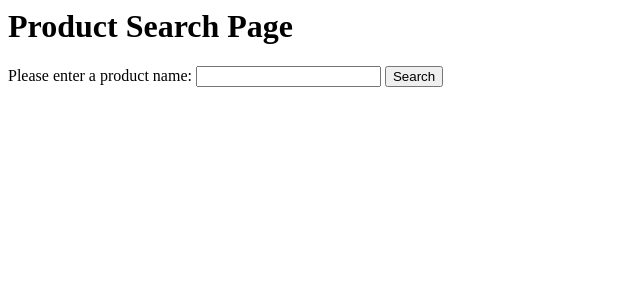
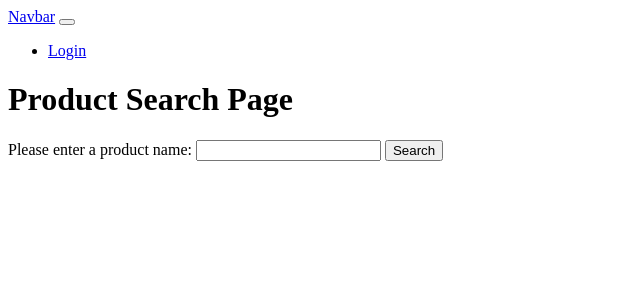
Before and after one commit to SorosWen/411Project_Scraper, a Django app: page /products/ in a window 1280 px wide. Shown: the top 300 px of the page, without its empty margins (0-640 px from the left). Run offline with Django 3.2, Linux system fonts and the light colour scheme.

Commit message:
register/login/logout
added  basic user account creation

```diff
--- a/prototype/mysite/settings.py
+++ b/prototype/mysite/settings.py
@@ -39,7 +39,10 @@ INSTALLED_APPS = [
     'django.contrib.sessions',
     'django.contrib.messages',
     'django.contrib.staticfiles',
+    'crispy_forms',
 ]
+
+CRISPY_TEMPLATE_PACK = 'bootstrap4'
 
 MIDDLEWARE = [
     'django.middleware.security.SecurityMiddleware',
@@ -122,5 +125,5 @@ USE_TZ = True
 STATIC_URL = '/static/'
 
 STATICFILES_DIRS = [
-    "prototype\products\static"
+    "prototype\\products\\static"
 ]
--- a/prototype/products/templates/products/fetch_info.html
+++ b/prototype/products/templates/products/fetch_info.html
@@ -1,4 +1,35 @@
 {% load static %}
+
+{% include 'products/messages.html' %}
+
+<!--Navbar-->
+<nav class="navbar navbar-expand-lg navbar-light bg-light">
+    <a class="navbar-brand" href="#">Navbar</a>
+    <button class="navbar-toggler" type="button" data-toggle="collapse" data-target="#navbarText" aria-controls="navbarText" aria-expanded="false" aria-label="Toggle navigation">
+      <span class="navbar-toggler-icon"></span>
+    </button>
+    <div class="collapse navbar-collapse" id="navbarText">
+      <ul class="navbar-nav mr-auto">
+        {% if user.is_authenticated %}
+
+        <li class="nav-item">
+          <a class="nav-link" href="/products/logout">Logout</a>
+        </li>
+        <li class="nav-item">
+          <a class="nav-link" href="#">Welcome, {{user.username}}</a>
+        </li>
+
+        {% else %}
+
+        <li class="nav-item">
+          <a class="nav-link" href="/products/login">Login</a>
+        </li>
+
+        {% endif %}
+      </ul>
+    </div>
+  </nav>
+
 
 <h1> Product Search Page </h1>
 <head>
--- /dev/null
+++ b/prototype/products/templates/products/messages.html
@@ -0,0 +1,7 @@
+{% if messages %}
+<ul class="messages">
+    {% for message in messages %}
+    <li {% if message.tags %} class="{{ message.tags }}"{% endif %}>{{ message }}</li>
+    {% endfor %}
+</ul>
+{% endif %}
--- a/prototype/products/urls.py
+++ b/prototype/products/urls.py
@@ -4,5 +4,8 @@ from . import views
 
 app_name = 'products'
 urlpatterns = [
-    path('', views.search_product, name=None),
+    path('', views.search_product, name="search"),
+    path("register", views.register_request, name="register"),
+    path("login", views.login_request, name="login"),
+    path("logout", views.logout_request, name= "logout"),
 ]
--- a/prototype/products/views.py
+++ b/prototype/products/views.py
@@ -44,3 +44,64 @@ def amazon_getInfo(url):
     product = [product_name, product_price, product_rating]
     print(product)
     return product
+
+
+
+from django.shortcuts import  render, redirect
+from .forms import NewUserForm
+from django.contrib.auth import login
+from django.contrib import messages #import messages
+
+def register_request(request):
+	if request.method == "POST":
+		form = NewUserForm(request.POST)
+		if form.is_valid():
+			user = form.save()
+			login(request, user)
+			messages.success(request, "Registration successful." )
+			return redirect("products:search")
+		messages.error(request, "Unsuccessful registration. Invalid information.")
+	form = NewUserForm
+	return render (request=request, template_name="products/register.html", context={"register_form":form})
+
+
+
+
+from django.shortcuts import  render, redirect
+from .forms import NewUserForm
+from django.contrib.auth import login, authenticate #add this
+from django.contrib import messages
+from django.contrib.auth.forms import AuthenticationForm #add this
+
+def login_request(request):
+	if request.method == "POST":
+		form = AuthenticationForm(request, data=request.POST)
+		if form.is_valid():
+			username = form.cleaned_data.get('username')
+			password = form.cleaned_data.get('password')
+			user = authenticate(username=username, password=password)
+			if user is not None:
+				login(request, user)
+				messages.info(request, f"You are now logged in as {username}.")
+				return redirect("products:search")
+			else:
+				messages.error(request,"Invalid username or password.")
+		else:
+			messages.error(request,"Invalid username or password.")
+	form = AuthenticationForm()
+	return render(request=request, template_name="products/login.html", context={"login_form":form})
+
+
+
+
+
+from django.shortcuts import  render, redirect
+from .forms import NewUserForm
+from django.contrib.auth import login, authenticate, logout #add this
+from django.contrib import messages
+from django.contrib.auth.forms import AuthenticationForm
+
+def logout_request(request):
+	logout(request)
+	messages.info(request, "You have successfully logged out.")
+	return redirect("products:search")
```
Also changed, not shown: prototype/products/forms.py (added, +20 -0 lines), prototype/products/templates/products/login.html (added, +18 -0 lines), prototype/products/templates/products/register.html (added, +18 -0 lines), prototype/db.sqlite3.
